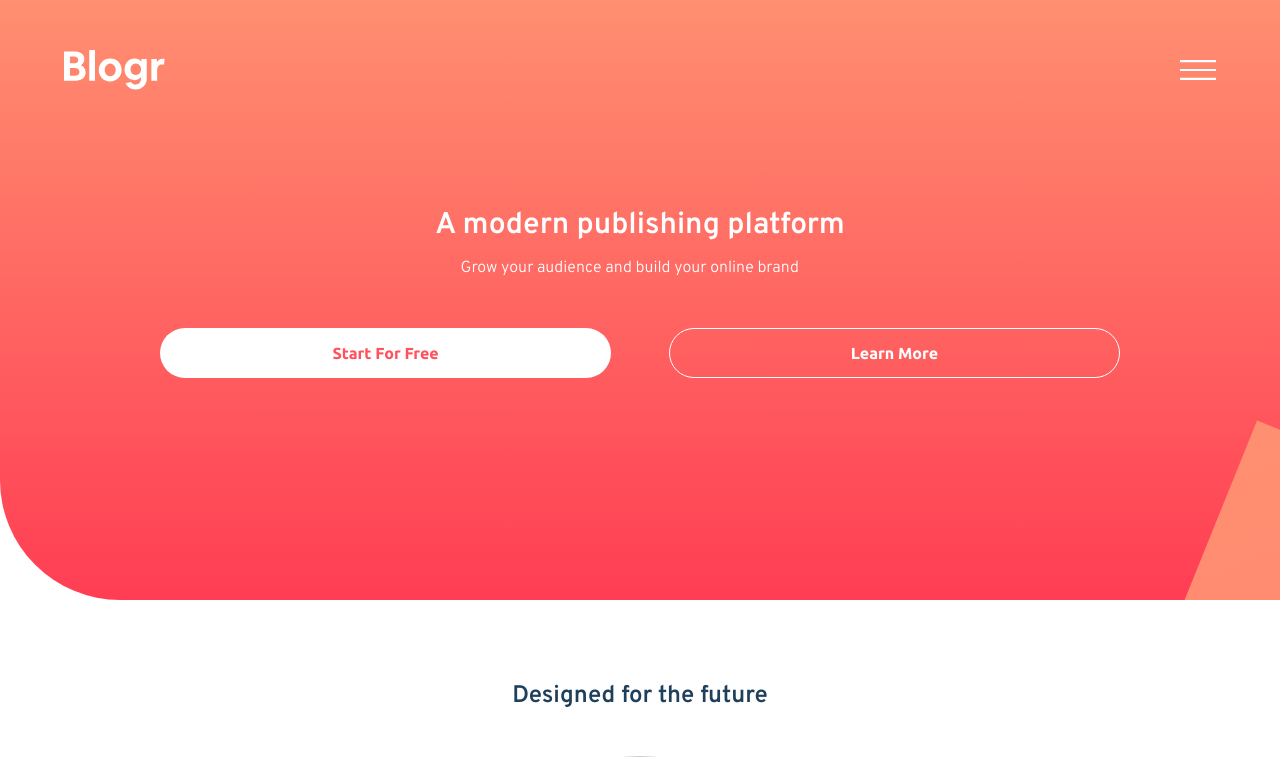
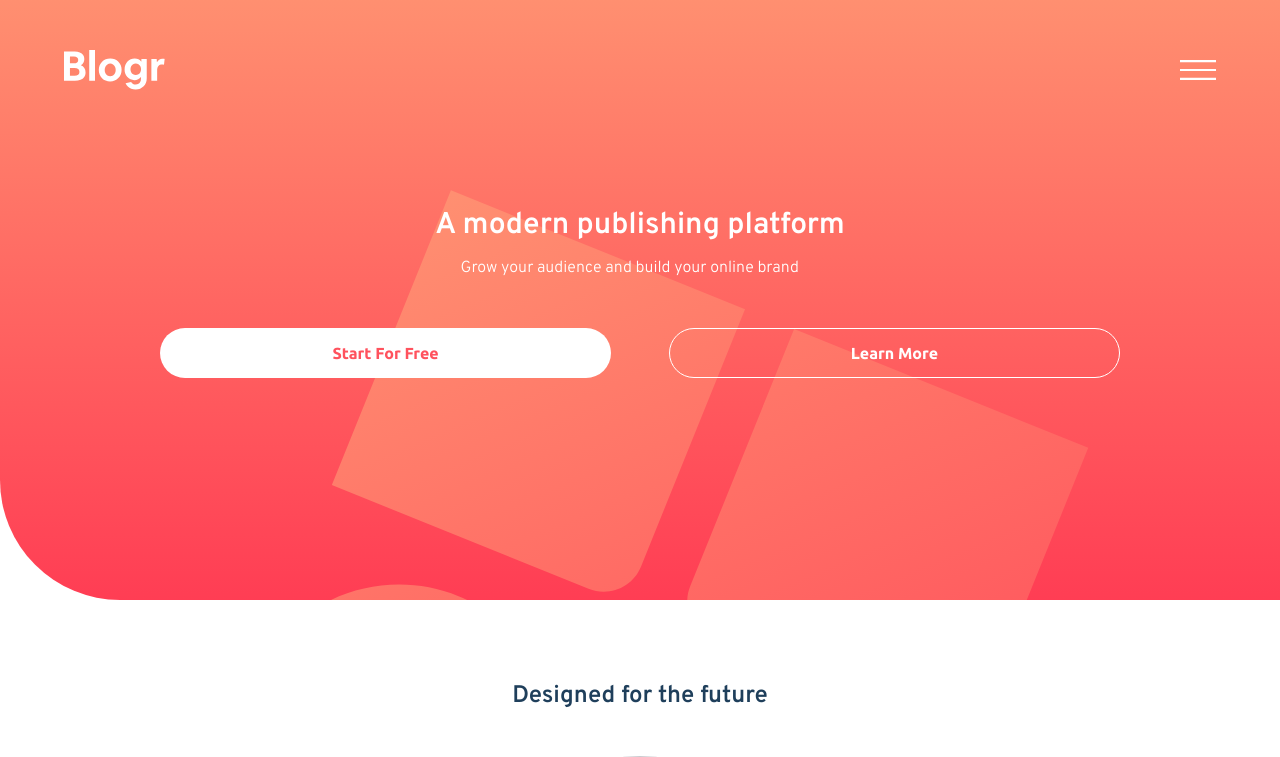
Before and after one commit to Arfirpo/blogr-landing-page-main, a React (Create React App) app: page / in a window 1280 px wide. Shown: the top 757 px of the page. Built offline with nearby package versions, Linux system fonts and the light colour scheme.

Commit message:
continue with the desktop display

```diff
--- a/src/components/Header.jsx
+++ b/src/components/Header.jsx
@@ -1,30 +1,48 @@
-import React, { useState } from "react";
+import React, { useState, useEffect } from "react";
 import { Nav } from "./Nav";
 import { Buttons } from "../components/Buttons";
 import patternMobile from "../images/bg-pattern-intro-mobile.svg";
+import patternDesktop from "../images/bg-pattern-intro-desktop.svg";
 import logo from "../images/logo.svg";
 
 export const Header = () => {
   const [divVisible, setDivVisible] = useState(true);
+  const [windowWidth, setWindowWidth] = useState(window.innerWidth);
+
+  const updateWindowWidth = () => {
+    setWindowWidth(window.innerWidth);
+  };
+
+  useEffect(() => {
+    window.addEventListener("resize", updateWindowWidth);
+  });
 
   const hideDiv = () => {
     setDivVisible((state) => !state);
   };
 
-  const bgPattern = {
+  const bgPatternMobile = {
     backgroundImage: `url(${patternMobile})`,
     backgroundRepeat: "no-repeat",
     backgroundPosition: "-345px -255px",
     backgroundSize: "355%",
   };
 
+  const bgPatternDesktop = {
+    backgroundImage: `url(${patternDesktop})`,
+    backgroundRepeat: "no-repeat",
+    backgroundPosition: "0 0",
+    backgroundSize: "cover",
+  };
+
   const headerButtons = [0, 1];
 
+  console.log(`${windowWidth}px`);
   return (
     <header className="h-[37.5rem] min-w-full bg-gradient-to-b from-veryLightRedGradient to-lightRedGradient rounded-bl-[7.5rem] overflow-hidden">
       <div
         className="w-full h-full flex flex-col justify-start items-center gap-[7.1875rem] -z-10 "
-        style={bgPattern}
+        style={windowWidth < 768 ? bgPatternMobile : bgPatternDesktop}
       >
         <div className="flex items-center justify-between  h-[6%] w-[90%] mt-[52px]">
           <img src={logo} alt="blogr logo" />
```
